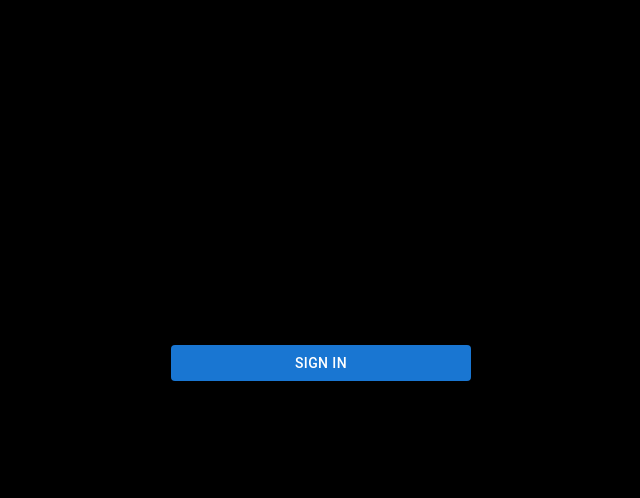
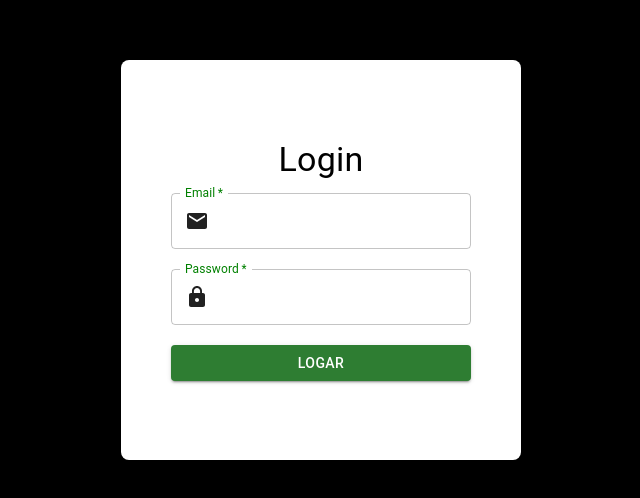
Before and after one commit to rafaelccorrea/desafio_jera_front, a React (Vite) app: page /auth/login in a window 1280 px wide. Shown: the part 140-638 px from the top of the page, without its empty margins (319-959 px from the left). Built offline with nearby package versions, Linux system fonts and the light colour scheme; no server answers.

Commit message:
refact page login

```diff
--- a/src/pages/login/index.tsx
+++ b/src/pages/login/index.tsx
@@ -1,41 +1,58 @@
-import React, { useState } from "react";
-import { Button, Container, TextField, Typography } from "@mui/material";
+import React, { useState, useEffect } from "react";
+import { Button, Typography, CircularProgress } from "@mui/material";
 import { Email, Lock } from "@mui/icons-material";
-import styled from "@emotion/styled";
+
 import { useAuth } from "../../service/auth-context";
+import { LoginContainer, LoginForm, CustomTextField } from "./styles";
 
-const LoginContainer = styled(Container)`
-  display: flex;
-  flex-direction: column;
-  align-items: center;
-  justify-content: center;
-  height: 100vh;
-`;
-
-const LoginForm = styled.form`
-  display: flex;
-  flex-direction: column;
-  width: 300px;
-  gap: 20px;
-`;
+interface AuthError {
+  response?: {
+    status: number;
+  };
+}
 
 const Login: React.FC = () => {
   const [username, setUsername] = useState("");
   const [password, setPassword] = useState("");
+  const [errorMessage, setErrorMessage] = useState("");
+  const [loading, setLoading] = useState(false);
   const { login } = useAuth();
+
+  useEffect(() => {
+    if (errorMessage) {
+      const timer = setTimeout(() => {
+        setErrorMessage("");
+      }, 3000);
+      return () => clearTimeout(timer);
+    }
+  }, [errorMessage]);
 
   const handleLogin = async (e: React.FormEvent) => {
     e.preventDefault();
-    await login(username, password);
+    setLoading(true);
+    try {
+      await login(username, password);
+      setLoading(false);
+    } catch (error) {
+      setLoading(false);
+      const authError = error as AuthError;
+      if (authError.response && authError.response.status === 401) {
+        setErrorMessage("Credenciais inválidas. Por favor, tente novamente.");
+      } else {
+        setErrorMessage(
+          "Ocorreu um erro inesperado. Tente novamente mais tarde."
+        );
+      }
+    }
   };
 
   return (
     <LoginContainer>
-      <Typography variant="h4" gutterBottom>
+      <Typography variant="h4" gutterBottom color="black">
         Login
       </Typography>
       <LoginForm onSubmit={handleLogin}>
-        <TextField
+        <CustomTextField
           label="Email"
           type="email"
           variant="outlined"
@@ -43,11 +60,9 @@ const Login: React.FC = () => {
           required
           value={username}
           onChange={(e) => setUsername(e.target.value)}
-          InputProps={{
-            startAdornment: <Email />,
-          }}
+          InputProps={{ startAdornment: <Email /> }}
         />
-        <TextField
+        <CustomTextField
           label="Password"
           type="password"
           variant="outlined"
@@ -55,13 +70,27 @@ const Login: React.FC = () => {
           required
           value={password}
           onChange={(e) => setPassword(e.target.value)}
-          InputProps={{
-            startAdornment: <Lock />,
-          }}
+          InputProps={{ startAdornment: <Lock /> }}
         />
-        <Button type="submit" variant="contained" color="primary" fullWidth>
-          Sign In
+        <Button
+          type="submit"
+          variant="contained"
+          color="success"
+          fullWidth
+          disabled={loading}
+          endIcon={loading && <CircularProgress size={20} />}
+        >
+          Logar
         </Button>
+        {errorMessage && (
+          <Typography
+            color="error"
+            variant="body2"
+            style={{ marginTop: "10px" }}
+          >
+            {errorMessage}
+          </Typography>
+        )}
       </LoginForm>
     </LoginContainer>
   );
--- /dev/null
+++ b/src/pages/login/styles.ts
@@ -0,0 +1,38 @@
+import styled from "@emotion/styled";
+import { Container, TextField } from "@mui/material";
+
+export const LoginContainer = styled(Container)`
+  display: flex;
+  flex-direction: column;
+  align-items: center;
+  justify-content: center;
+  width: 400px;
+  height: 400px;
+  background-color: white;
+  margin: auto;
+  position: absolute;
+  top: 0;
+  left: 0;
+  bottom: 0;
+  right: 0;
+  border-radius: 8px;
+`;
+
+export const LoginForm = styled.form`
+  display: flex;
+  flex-direction: column;
+  width: 300px;
+  gap: 20px;
+`;
+
+export const CustomTextField = styled(TextField)`
+  .MuiInputBase-root {
+    background-color: white;
+  }
+  .MuiInputBase-input {
+    color: green;
+  }
+  .MuiInputLabel-root {
+    color: green;
+  }
+`;
--- a/src/service/auth-context.tsx
+++ b/src/service/auth-context.tsx
@@ -36,7 +36,7 @@ const loginApi = async (username: string, password: string) => {
     return decoded;
   } catch (error) {
     console.error("Error logging in:", error);
-    throw new Error("Failed to log in");
+    throw error
   }
 };
 
@@ -60,6 +60,7 @@ export const AuthProvider: React.FC<{ children: React.ReactNode }> = ({
       setIsAuthenticated(true);
     } catch (error) {
       setIsAuthenticated(false);
+      throw error;
     }
   };
 
```
